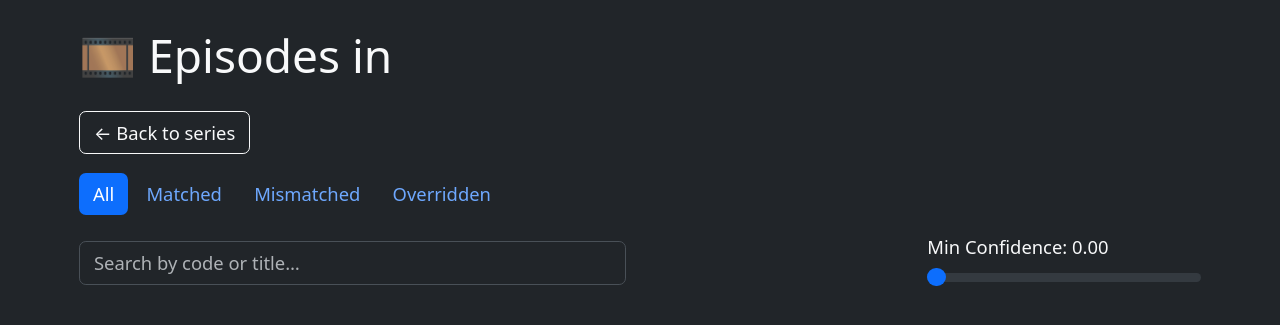
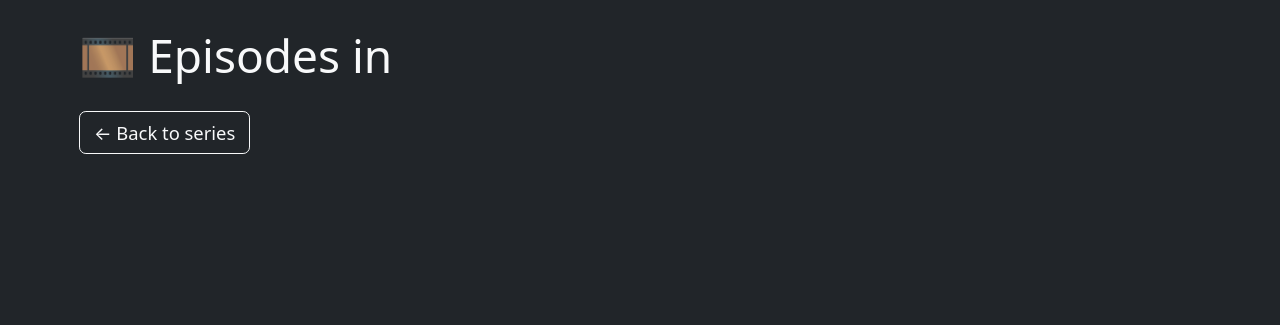
Before and after one commit to dhclark18/analyzarr, a Flask app: template templates/episodes.html in a window 1280 px wide. Shown: the part 64-389 px from the top of the page. Run offline with Flask 3, Linux system fonts and the light colour scheme; the template is opened without the code that fills it, so the values that code supplies are empty; parts of the project's set-up code (start-up, migrations or seed data) failed here and were passed over; some libraries are stand-ins or nearby versions.

Commit message:
Update episodes.html

```diff
--- a/templates/episodes.html
+++ b/templates/episodes.html
@@ -4,29 +4,6 @@
 {% block content %}
   <h1 class="mb-4">🎞️ Episodes in {{ series_title }}</h1>
   <a href="{{ url_for('index') }}" class="btn btn-outline-light mb-3">← Back to series</a>
-
-  {# ─── Status Filter Pills ─────────────────────────────────────────── #}
-  <ul class="nav nav-pills mb-3" id="filterTabs">
-    <li class="nav-item"><a class="nav-link active" data-filter="all" href="#">All</a></li>
-    <li class="nav-item"><a class="nav-link" data-filter="matched" href="#">Matched</a></li>
-    <li class="nav-item"><a class="nav-link" data-filter="problematic-episode" href="#">Mismatched</a></li>
-    <li class="nav-item"><a class="nav-link" data-filter="override" href="#">Overridden</a></li>
-  </ul>
-
-  {# ─── Search + Confidence Slider ──────────────────────────────────── #}
-  <div class="row mb-4 align-items-center">
-    <div class="col-md-6">
-      <input id="searchInput" type="text" class="form-control" placeholder="Search by code or title…">
-    </div>
-    <div class="col-md-6 d-flex justify-content-end">
-      <div class="w-50">
-        <label for="confSlider" class="form-label mb-1">
-          Min Confidence: <span id="confValue">0.00</span>
-        </label>
-        <input id="confSlider" type="range" class="form-range" min="0" max="1" step="0.01" value="0">
-      </div>
-    </div>
-  </div>
 
   {# ─── Accordion by Season with Stats & Bulk Actions ───────────────── #}
   <div class="accordion" id="seasonsAccordion">
```
